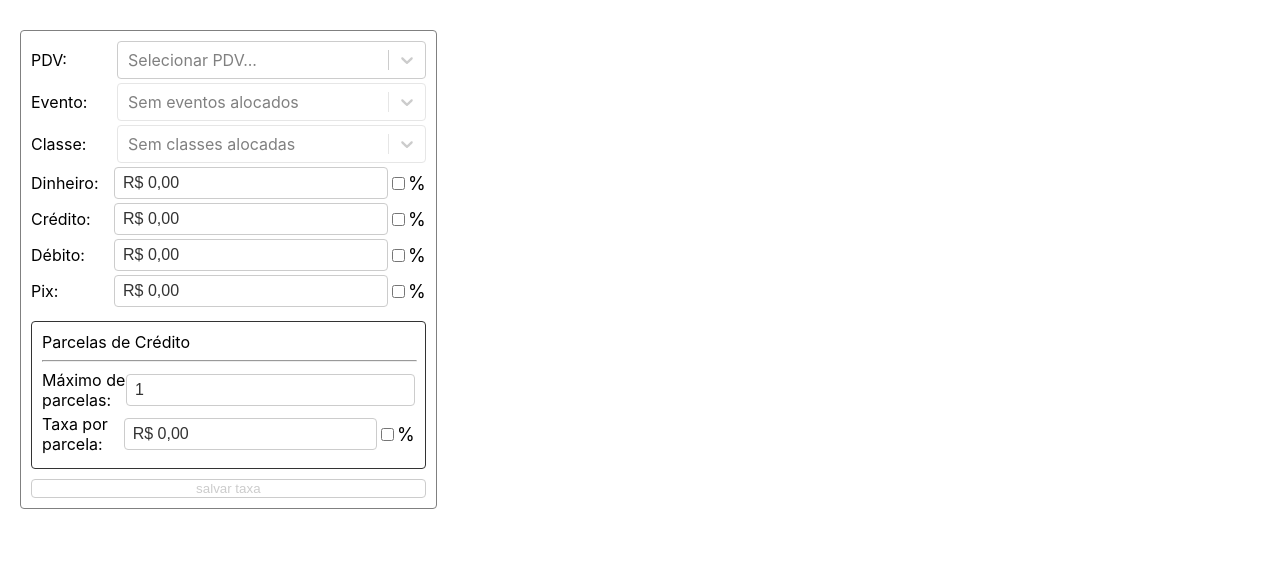
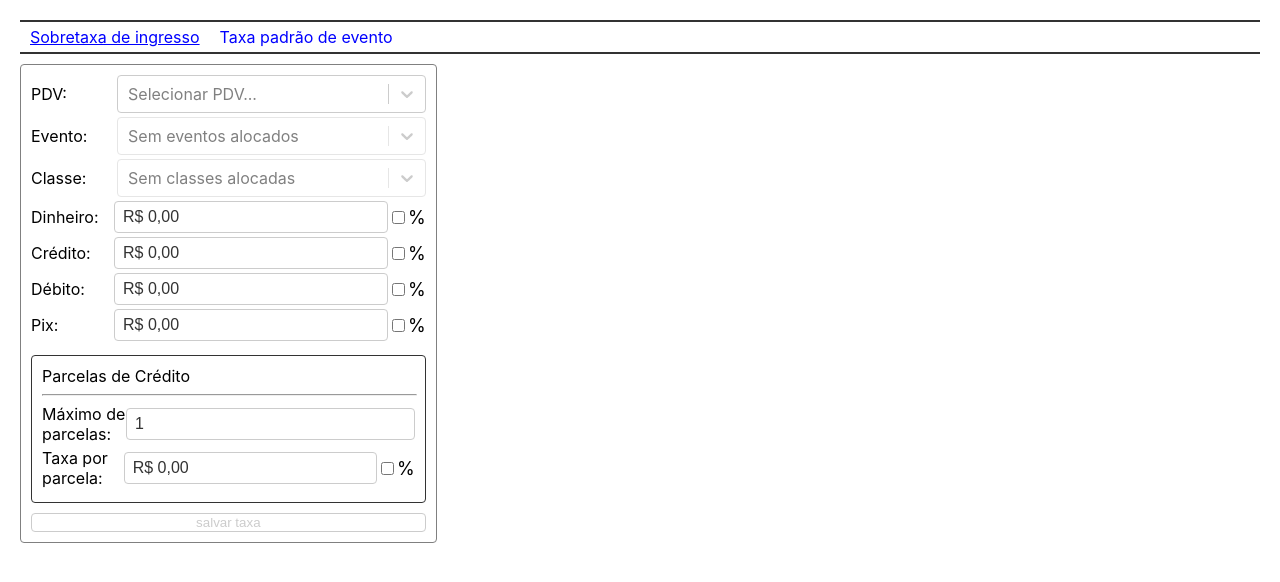
Before and after one commit to Leo0256/basic-interface, a React (Create React App) app: page / in a window 1280 px wide. Shown: the top 582 px of the page. Built offline with nearby package versions, Linux system fonts and the light colour scheme; no server answers.

Commit message:
navegação

```diff
--- a/package.json
+++ b/package.json
@@ -6,6 +6,7 @@
     "axios": "^1.4.0",
     "react": "^18.2.0",
     "react-dom": "^18.2.0",
+    "react-router-dom": "^6.11.1",
     "react-scripts": "^5.0.1",
     "react-select": "^5.7.3"
   },
--- a/src/App.js
+++ b/src/App.js
@@ -1,8 +1,21 @@
 import React from 'react';
+import {
+	BrowserRouter,
+	Routes,
+	Route
+} from 'react-router-dom';
+import Navbar from './Navbar';
 import CadastroTaxa from './CadastroTaxa';
 
 export default function App() {
 	return <>
-		<CadastroTaxa />
+		<BrowserRouter>
+			<Routes>
+				<Route path='/' element={<Navbar/>}>
+					<Route index element={<CadastroTaxa/>}/>
+					<Route path='/taxa_padrao' element={<p>teste</p>}/>
+				</Route>
+			</Routes>
+		</BrowserRouter>
 	</>
 };
--- a/src/CadastroTaxa.js
+++ b/src/CadastroTaxa.js
@@ -328,7 +328,7 @@ export default function CadastroTaxa() {
 				</label>
 			</div>
 
-			<div>
+			<div className='box'>
 				<p>Parcelas de Crédito</p>
 				<hr/>
 
--- /dev/null
+++ b/src/Navbar.js
@@ -0,0 +1,26 @@
+import React from 'react';
+import { Link, Outlet, useLocation } from 'react-router-dom';
+
+export default function Navbar() {
+    const current = useLocation();
+
+    function Navlink({ link, children }) {
+        return <Link
+            to={link}
+            className={`${current.pathname === link ? 'active' : ''}`}
+        >
+            {children}
+        </Link>
+    }
+
+    return <>
+        <nav>
+            <Navlink link='/'>Sobretaxa de ingresso</Navlink>
+            <Navlink link='/taxa_padrao'>Taxa padrão de evento</Navlink>
+        </nav>
+
+        <div id='body'>
+            <Outlet/>
+        </div>
+    </>
+}
--- a/src/Taxa.js
+++ b/src/Taxa.js
@@ -23,7 +23,7 @@ export default function Taxa({ data }) {
         return moneyFormat(parseFloat(value));
     }
 
-    return <div className='form-result'>
+    return <div className='form-result box'>
         <p><b>Taxa Registrada</b></p>
         <hr/>
         <p><b>PDV:</b> {data?.pdv}</p>
--- a/src/index.css
+++ b/src/index.css
@@ -9,38 +9,58 @@ body {
 
 #root {
   width: 100%;
+  font-size: 16px !important;
+}
+
+#body {
   flex-direction: row;
-  font-size: 16px !important;
+}
+
+nav {
+  display: inline-block;
+  margin-block-end: 10px;
+  padding-block: 5px;
+  border-block: 2px solid #333;
+}
+
+nav > * {
+  margin-inline: 10px;
+}
+
+a {
+  color: blue;
+  text-decoration: none;
+}
+
+a:hover {
+  cursor: pointer;
+  text-decoration: underline;
+}
+
+a:active {
+  color: #808080;
+}
+
+a.active {
+  text-decoration: underline;
 }
 
 hr {
   width: 100%;
 }
 
-form {
-  display: inline-flex;
-  flex-direction: column;
-}
+
 
 div {
   display: inline-flex;
   flex-direction: column;
 }
 
-div#body {
-  width: 50%;
-}
-
 div.input {
   flex-direction: row;
 }
 
-div:not(
-  #root,
-  .input,
-  div.list,
-  div.list *
-) {
+div.box {
   border: 1px solid #333;
   border-radius: 4px;
   padding: 10px;
@@ -69,8 +89,8 @@ div.input label:not(.percent) {
 div.form-result {
   width: -moz-max-content;
   width: max-content;
-  border: 1px solid black;
-  padding: 10px;
+  height: -moz-min-content;
+  height: min-content;
   margin: 10px;
 }
 
@@ -79,12 +99,13 @@ label.percent:hover {
 }
 
 form {
+  display: inline-flex;
+  flex-direction: column;
   width: -moz-max-content;
   width: max-content;
   border: 1px solid #808080;
   border-radius: 4px;
   padding: 10px;
-  margin-block: 10px;
 }
 
 form label {
```
Also changed, not shown: 1 other file (tests, documents, lock files or other folders).
